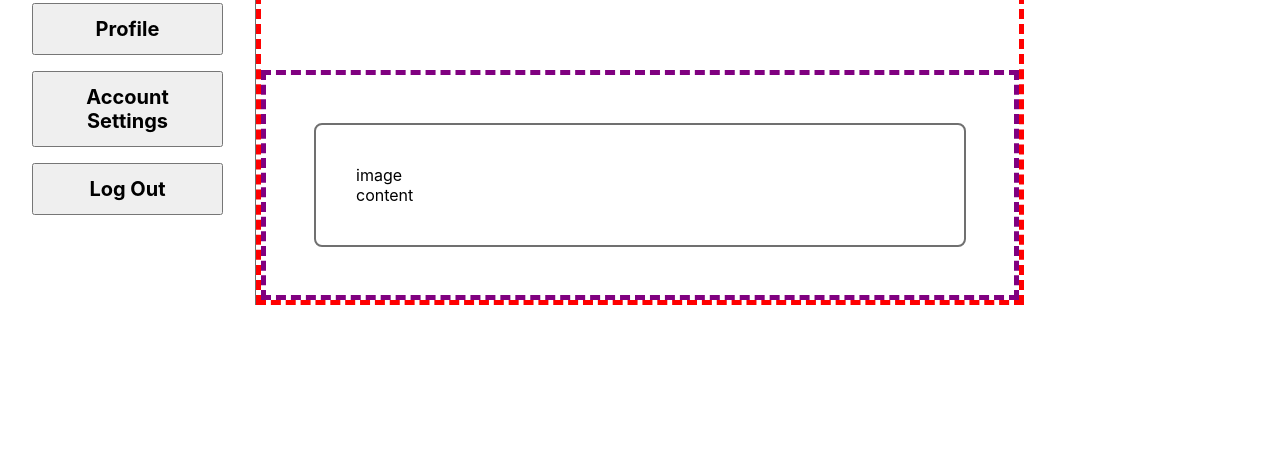
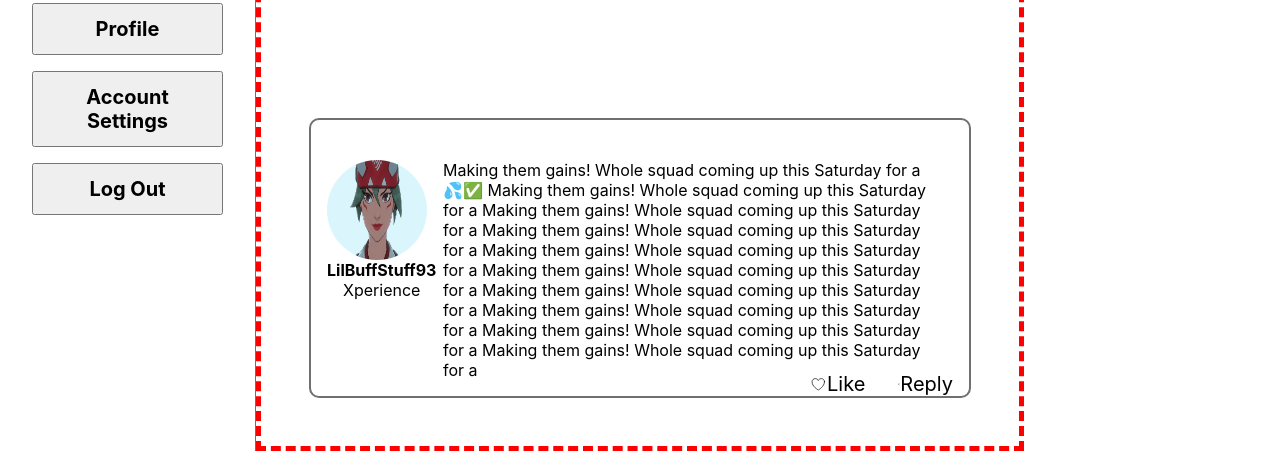
Before and after one commit to WesloTheWeb/gym-social-app, a Next.js app: page /Home in a window 1280 px wide. Shown: the part 579-1030 px from the top of the page. Before the commit the page ends 884 px from the top, so only its background shows below. Built offline with nearby package versions, Linux system fonts and the light colour scheme.

Commit message:
status update component styling

```diff
--- a/src/components/LiftStatus/LiftStatus.js
+++ b/src/components/LiftStatus/LiftStatus.js
@@ -1,21 +1,66 @@
 import React from 'react';
+import UserMinified from '../UserMinified/UserMinified';
 import classes from './LiftStatus.module.scss';
 
-const { liftStatusContainer } = classes;
+const { liftStatusContainer, statusContent, statusActions } = classes;
 
 // This is going to be iterable. These are the style tweet status updates
 const LiftStatus = (props) => {
     return (
         <div className={liftStatusContainer}>
+            <UserMinified
+                feed
+                userName={'LilBuffStuff93'}
+                gym={'Xperience'}
+            />
             <div>
-                image
+                <div className={statusContent}>
+                    Making them gains! Whole squad coming up this Saturday for a 💦✅ Making them gains! Whole squad coming up this Saturday for a
+                    Making them gains! Whole squad coming up this Saturday for a  Making them gains! Whole squad coming up this Saturday for a
+                    Making them gains! Whole squad coming up this Saturday for a  Making them gains! Whole squad coming up this Saturday for a
+                    Making them gains! Whole squad coming up this Saturday for a  Making them gains! Whole squad coming up this Saturday for a
+                    Making them gains! Whole squad coming up this Saturday for a  Making them gains! Whole squad coming up this Saturday for a
+                </div>
             </div>
-            <div>
-                content
+            <div className={statusActions}>
+                <button>
+                    <svg
+                        xmlns="http://www.w3.org/2000/svg"
+                        fill="none"
+                        viewBox="0 0 24 24"
+                        strokeWidth={1}
+                        stroke="currentColor"
+                        className="w-6 h-6"
+                    >
+                        <path
+                            strokeLinecap="round"
+                            strokeLinejoin="round"
+                            d="M21 8.25c0-2.485-2.099-4.5-4.688-4.5-1.935 0-3.597 1.126-4.312 2.733-.715-1.607-2.377-2.733-4.313-2.733C5.1 3.75 3 5.765 3 8.25c0 7.22 9 12 9 12s9-4.78 9-12z"
+                        />
+                    </svg>
+                    Like
+                </button>
+                <button>
+                    <svg
+                        xmlns="http://www.w3.org/2000/svg"
+                        fill="none"
+                        viewBox="0 0 24 24"
+                        strokeWidth={1.5}
+                        stroke="currentColor"
+                        className="w-6 h-6"
+                    >
+                        <path
+                            strokeLinecap="round"
+                            strokeLinejoin="round"
+                            d="M2.25 12.76c0 1.6 1.123 2.994 2.707 3.227 1.068.157 2.148.279 3.238.364.466.037.893.281 1.153.671L12 21l2.652-3.978c.26-.39.687-.634 1.153-.67 1.09-.086 2.17-.208 3.238-.365 1.584-.233 2.707-1.626 2.707-3.228V6.741c0-1.602-1.123-2.995-2.707-3.228A48.394 48.394 0 0012 3c-2.392 0-4.744.175-7.043.513C3.373 3.746 2.25 5.14 2.25 6.741v6.018z" />
+                    </svg>
+
+                    Reply
+                </button>
             </div>
+
         </div>
     );
 };
 
-
 export default LiftStatus;
--- a/src/components/LiftStatus/LiftStatus.module.scss
+++ b/src/components/LiftStatus/LiftStatus.module.scss
@@ -1,5 +1,41 @@
+@import '../../../styles/variables.scss';
+
 .liftStatusContainer {
+    position: relative;
+    display: flex;
     border: #707070 2px solid;
-    border-radius: 8px;
-    padding: 2.5rem;
+    border-radius: 10px;
+    padding: 2.5rem 1rem 1rem 1rem;
+
+    .statusContent {
+        padding: 0 1rem;
+    }
+
+    .statusActions {
+        position: absolute;
+        bottom: 0;
+        right: 0;
+        width: 70%;
+        display: flex;
+        align-items: center;
+        justify-content: right;
+    }
+
+    svg {
+        width: 30%;
+    }
+
+    button {
+        display: flex;
+        width: 12%;
+        align-items: center;
+        font-size: 1.25rem;
+        background-color: transparent;
+        border: none;
+        margin: 0 1rem;
+
+        &:hover {
+            color: darkcyan;
+        }
+    }
 }
--- a/src/components/UserMinified/UserMinified.js
+++ b/src/components/UserMinified/UserMinified.js
@@ -3,27 +3,25 @@ import Image from 'next/image'
 import sample from '../../../public/images/sample-2.png';
 import classes from './UserMinified.module.scss';
 
-const { miniInfoContainer } = classes;
+const { miniInfoContainer, feedMiniInfoContainer } = classes;
 
-const UserMinified = ({ userName, fullName, gym }) => {
+const UserMinified = ({ userName, fullName, gym, feed }) => {
 
     return (
         <div>
-            <div className={miniInfoContainer}>
+            <div className={feed ? feedMiniInfoContainer : miniInfoContainer}>
                 <Image
                     src={sample}
                     alt="Picture of the author"
                     width="150px"
                     height="150px"
                 />
-                <span>donuts35</span>
-                <div>Kiriko Kamori</div>
-                <label>MKE Muscle</label>
-
+                <span>{userName}</span>
+                <div>{fullName}</div>
+                <label>{gym}</label>
             </div>
         </div>
     );
 };
 
-
 export default UserMinified;
--- a/src/components/UserMinified/UserMinified.module.scss
+++ b/src/components/UserMinified/UserMinified.module.scss
@@ -17,3 +17,21 @@
         border-radius: 50%;
     }
 }
+
+.feedMiniInfoContainer {
+    width: 100px;
+    display: flex;
+    flex-wrap: wrap;
+    flex-direction: column;
+    text-align: center;
+    margin: 0 auto;
+
+    span {
+        font-weight: bold;
+    }
+
+    img {
+        border: 5px solid $black;
+        border-radius: 50%;
+    }
+}
--- a/src/containers/Dashboard/Dashboard.js
+++ b/src/containers/Dashboard/Dashboard.js
@@ -7,7 +7,11 @@ const { container } = classes;
 const Dashboard = (props) => {
     return (
         <section className={container}>
-            <UserMinified />
+            <UserMinified
+                userName={'donuts35'}
+                fullName={'Kiriko Kamori'}
+                gym={'MKE Muscle'}
+                />
             <button>Profile</button>
             <button>Account Settings</button>
             <button>Log Out</button>
--- a/src/containers/FriendsStatusUpdates/FriendsStatusUpdates.js
+++ b/src/containers/FriendsStatusUpdates/FriendsStatusUpdates.js
@@ -6,7 +6,7 @@ const { marker, container } = classes;
 
 const FriendsStatusUpdates = (props) => {
     return (
-        <section className={`${marker} ${container}`}>
+        <section className={`${container}`}>
             <LiftStatus />
         </section>
     );
--- a/src/containers/FriendsStatusUpdates/FriendsStatusUpdates.module.scss
+++ b/src/containers/FriendsStatusUpdates/FriendsStatusUpdates.module.scss
@@ -1,6 +1,4 @@
-.marker {
-    border: purple dashed 5px;
-}
+@import '../../../styles/variables.scss';
 
 .container {
     margin: 0 auto;
```
